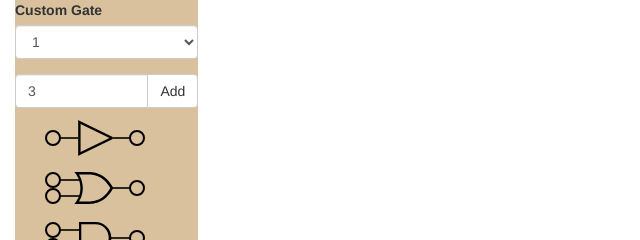
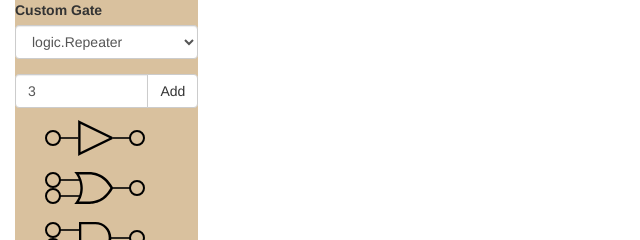
Before and after one commit to tebinraouf/logic, a plain HTML site: page index.html in a window 1280 px wide. Shown: the top 240 px of the page, 0-640 px from the left. Drawn offline with Linux system fonts and the light colour scheme.

Commit message:
Adding list of gates to HTML Select

```diff
--- a/index.html
+++ b/index.html
@@ -7,13 +7,13 @@
     <link rel="stylesheet" type="text/css" href="css/joint.css" />
     <link rel="stylesheet" type="text/css" href="css/logic.css" />
 </head>
-<body>
+<body onload="listGates()">
     <div class="col-lg-2 col-md-2 col-sm-6 col-xs-6">
         <div id="stencil">
             <div class="form-group">
                 <label for="exampleSelect1">Custom Gate</label>
-                <select class="form-control" id="exampleSelect1">
-                    <option>1</option>
+                <select class="form-control" id="listOfGates">
+                    <!--<option>1</option>-->
                 </select>
             </div>
             <div class="input-group">
--- a/js/logic.js
+++ b/js/logic.js
@@ -20,7 +20,6 @@ var stencilGraph = new joint.dia.Graph,
     model: stencilGraph,
     interactive: false
   });
-
 
 // zoom the viewport by 50%
 paper.scale(1.0,1.0);
@@ -71,22 +70,29 @@ joint.shapes.logic.Output.prototype.onSignal = function(signal) {
     toggleLive(this, signal);
 }
 
+    var repeater = new joint.shapes.logic.Repeater({ position: { x: 40, y: 10 }});
+    var or = new joint.shapes.logic.Or({ position: { x: 40, y: 60 }});
+    var and = new joint.shapes.logic.And({ position: { x: 40, y: 110 }});
+    var not = new joint.shapes.logic.Not({ position: { x: 40, y: 160 }});
+    var nand = new joint.shapes.logic.Nand({ position: { x: 40, y: 210 }});
+    var nor = new joint.shapes.logic.Nor({ position: { x: 40, y: 260 }});
+    var xor = new joint.shapes.logic.Xor({ position: { x: 40, y: 310 }});
+    var xnor = new joint.shapes.logic.Xnor({ position: { x: 40, y: 360 }});
 
+    var gateLists = [repeater, or, and, not, nand, nor, xor, xnor];
 
-var gates = {
-    repeater: new joint.shapes.logic.Repeater({ position: { x: 40, y: 10 }}),
-    or: new joint.shapes.logic.Or({ position: { x: 40, y: 60 }}),
-    and: new joint.shapes.logic.And({ position: { x: 40, y: 110 }}),
-    not: new joint.shapes.logic.Not({ position: { x: 40, y: 160 }}),
-    nand: new joint.shapes.logic.Nand({ position: { x: 40, y: 210 }}),
-    nor: new joint.shapes.logic.Nor({ position: { x: 40, y: 260 }}),
-    xor: new joint.shapes.logic.Xor({ position: { x: 40, y: 310 }}),
-    xnor: new joint.shapes.logic.Xnor({ position: { x: 40, y: 360 }}),
-    // input: new joint.shapes.logic.Input({ position: { x: 40, y: 410 }}),
-    // output: new joint.shapes.logic.Output({ position: { x: 40, y: 460 }})
-};
+function listGates(){
+    var list = document.getElementById("listOfGates");
+    var output;
+    for (var index = 0; index < gateLists.length; index++) {
+        output += '<option>';
+        output += gateLists[index].get('type');
+        output += '</option>';
+    }
+    list.innerHTML = output;
+}
 
-stencilGraph.addCells(_.toArray(gates));
+stencilGraph.addCells(gateLists);
 
 stencilPaper.on('cell:pointerdown', function(cellView, e, x, y) {
   $('body').append('<div id="flyPaper" style="position:fixed;z-index:100;opacity:.7;pointer-event:none;"></div>');
```
